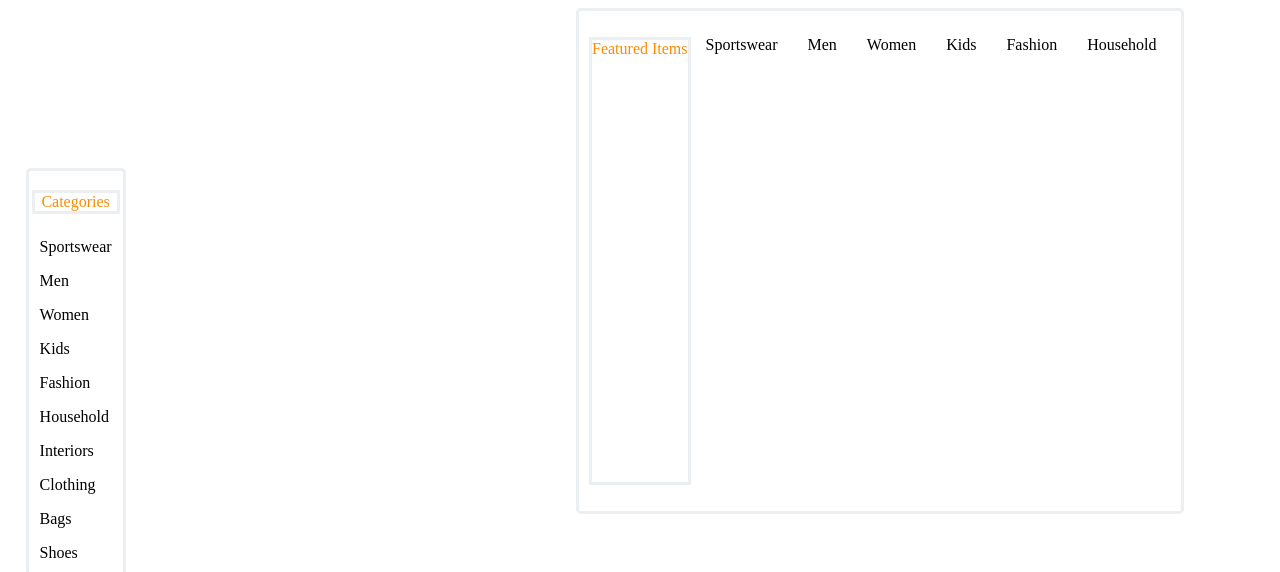
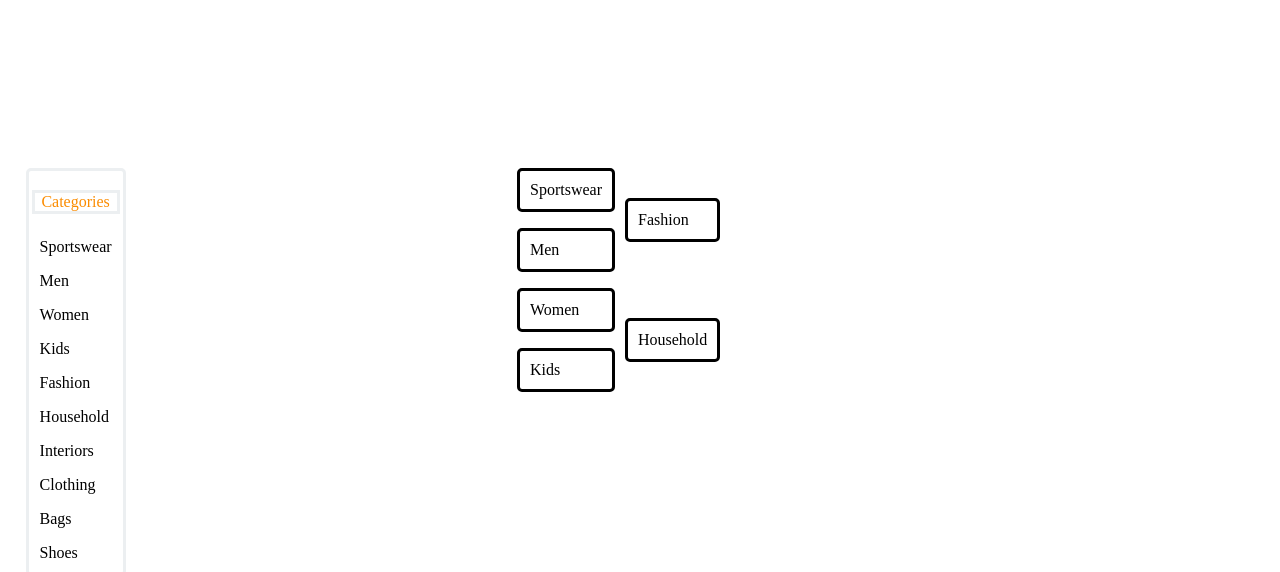
Before and after one commit to hgxmiami/storeFront, a plain HTML site: page index.html in a window 1280 px wide. Shown: the top 572 px of the page. Drawn offline with Linux system fonts and the light colour scheme.

Commit message:
update new
update new

```diff
--- a/css/style.css
+++ b/css/style.css
@@ -43,18 +43,15 @@ p {
     border-color: #eceff1;
 }
 .featured {
-    padding: 10px;
-    background: #ffffff;
-    border-radius: 5px;
-    border: solid;
-    border-color: #eceff1;
-    box-shadow: 0 1.5px o o rgba(0,0,0,0.1);
+
     display: flex;
-    flex-direction: row;
     flex-wrap: wrap;
+    flex-direction: column;
+    height: 30%;
     position: absolute;
-    left: 45%;
-    height: 60%;
+    justify-content: space-around;
+    left: 40%;
+    top: 20%;
 }
 .item2 {
 
@@ -62,5 +59,7 @@ p {
     padding: 10px;
     margin: 5px;
     background: #ffffff;
+    border: solid;
     border-radius: 5px;
+
 }
--- a/index.html
+++ b/index.html
@@ -26,8 +26,9 @@
             <div class="item">Perry Ellis</div>
             <div class="item">Nautica</div>
         </div>
+
         <div class="featured">
-            <p align="center">Featured Items</p>
+
             <div class="item2">Sportswear</div>
             <div class="item2">Men</div>
             <div class="item2">Women</div>
```
